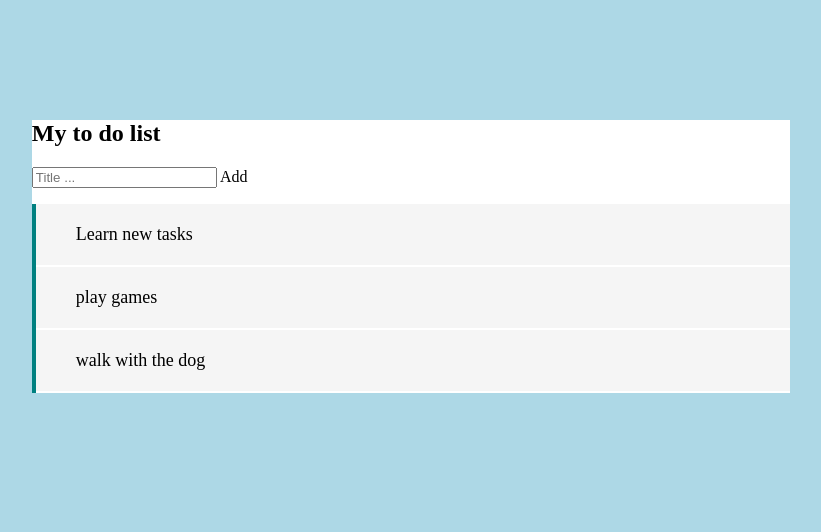
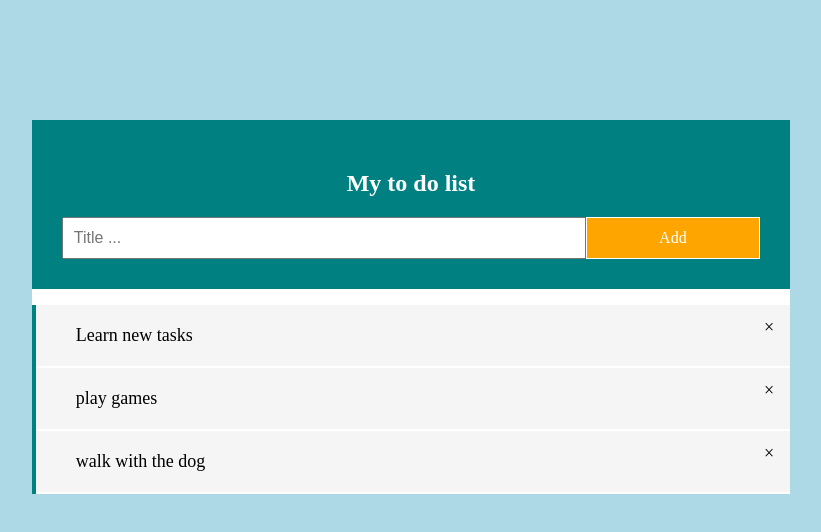
Before and after one commit to MeysamDeveloper/web-developer, a plain HTML site: page index.html in a window 1280 px wide. Both pictures are taken after a click on the element "Add". Shown: the whole page, without its empty margins (229-1050 px from the left). Drawn offline with Linux system fonts and the light colour scheme.

Commit message:
build javaScript

```diff
--- a/app.css
+++ b/app.css
@@ -33,6 +33,50 @@ ul li {
 }
 ul li:hover{
     background-color: #ddd;
-
-
+    color: olive;
 }
+.close{
+    position: absolute;
+    right: 0;
+    top: 0;
+    padding: 12px 16px 12px 16px;
+}
+.close:hover{
+    background-color: orangered;
+    color: white;
+}
+.header{
+    background-color: teal;
+    padding: 30px 30px;
+    color: white;
+    text-align: center;
+}
+.header::after{
+    content: "";
+    display: table;
+    clear: both;
+}
+input{
+    margin: 0;
+    border: noun;
+    width: 75%;
+    padding: 10px;
+    float: left;
+    font-size: 16px;
+}
+.addBtn{
+    padding: 11px;
+    width: 25%;
+    background: orange;
+    color: white;
+    float: left;
+    text-align: center;
+    font-size: 16px;
+    cursor: pointer;
+    transition: 0.3s;
+    border: 1px solid;
+}
+.addBtn:hover{
+    background-color: beige;
+    color: orange;
+}
--- a/index.html
+++ b/index.html
@@ -16,12 +16,12 @@
 
         </div>
         <ul id="list">
-            <li>Learn new tasks</li>
+            <li id="l1">Learn new tasks</li>
             <li>play games</li>
             <li>walk with the dog</li>
         </ul>
 
     </div>
-
+    <script src='jav.js'></script>
 </body>
 </html>
--- /dev/null
+++ b/jav.js
@@ -0,0 +1,53 @@
+
+var myNodeList = document.getElementsByTagName('LI')
+var i;
+for(i = 0;i<myNodeList.length;i++){
+    var span = document.createElement('SPAN')
+    var txt = document.createTextNode('\u00d7');
+    span.className='close'
+    span.appendChild(txt);
+    myNodeList[i].appendChild(span)
+}
+var closeb = document.getElementsByClassName('close')
+var i;
+for(i=0; i<closeb.length; i++){
+    closeb[i].onclick=function(){
+        var div = this.parentElement;
+        div.style.display='noun'
+    }
+}
+var list = document.querySelector('ul')
+list.addEventListener('click',function(ev){
+    if(ev.target.tagname ==='LI'){
+        ev.target.classlist.toggle('checked')
+    }
+},false)
+
+
+function newElement(){
+    var li = document.createElement('li')
+    var inputValue = document.getElementById('item').value
+    var t = document.createTextNode(inputValue)
+    li.appendChild(t)
+    if(inputValue === ""){
+        alert('this field can nit be empty')
+    }else{
+        document.getElementById('list').appendChild(li)
+
+    }
+    document.getElementById('item').value=''
+
+    var span = document.createElement('SPAN');
+    var txt = document.createTextNode('/u00d7')
+    span.appendChild(txt)
+    li.appendChild(span)
+
+    for(i=0; i <closeb.length;i++){
+        closeb[i].onclick=function(){
+            var div = this.parentElement;
+            div.style.display='noun'
+        }
+    }
+
+
+}
```
